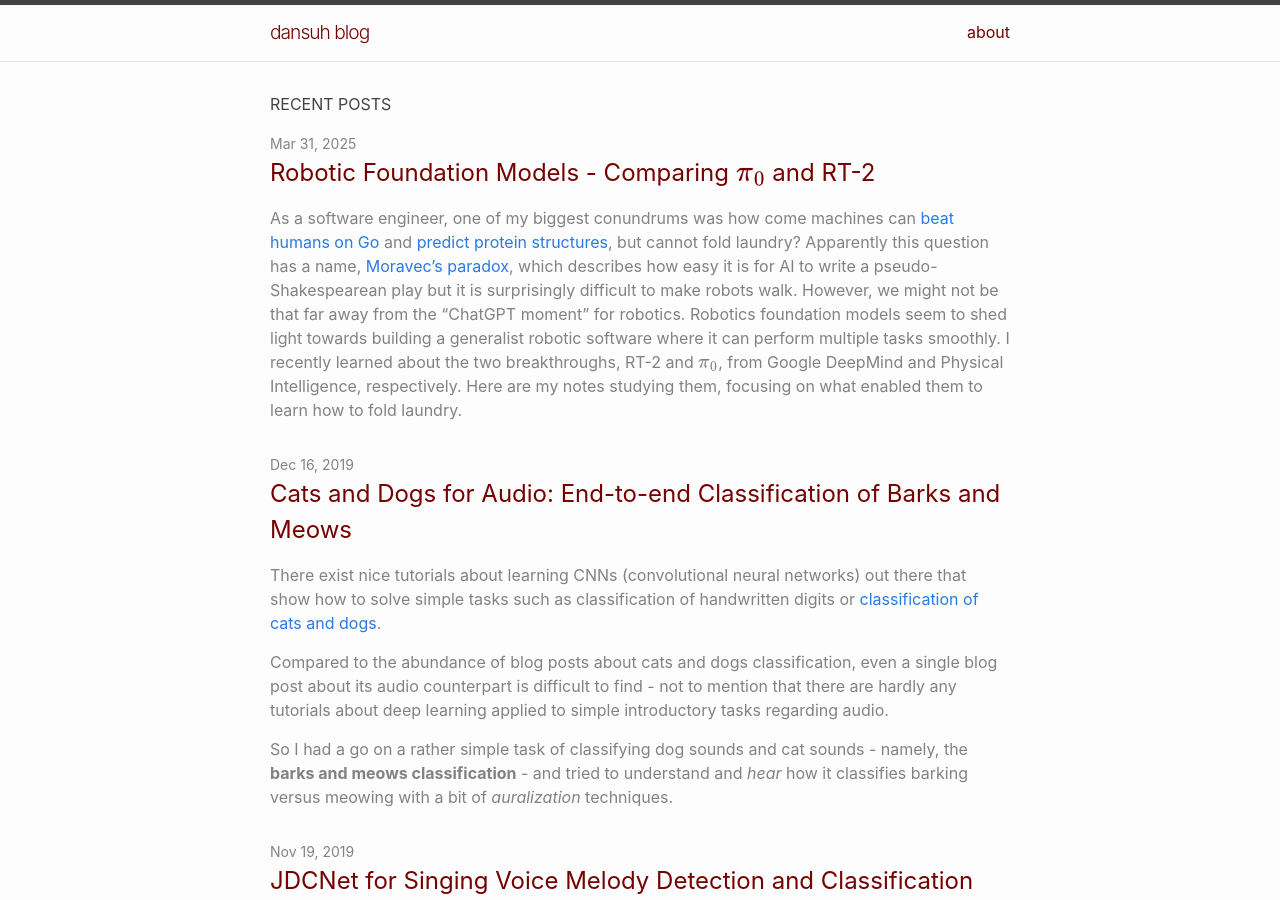
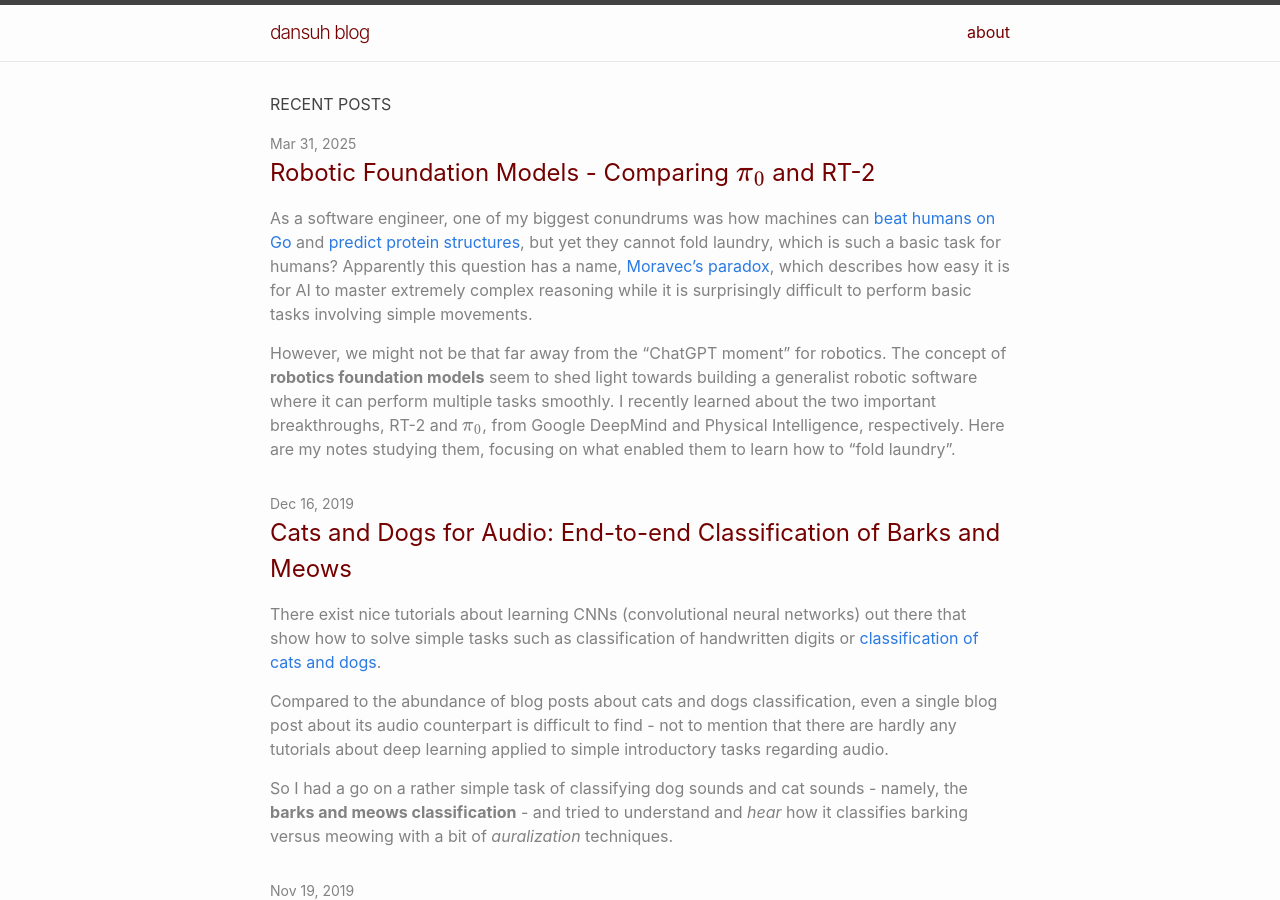
Before and after one commit to dansuh17/dansuh17.github.io, a Jekyll site: the page built from index.markdown, in a window 1280 px wide and 900 px high. Built offline with Jekyll 4.4.1, drawn with Linux system fonts in a browser that asks for light colours; some of the changed lines change nothing that is shown.

Commit message:
Refine pi0-rt2

```diff
--- a/_posts/2025-03-31-pi0-rt2.md
+++ b/_posts/2025-03-31-pi0-rt2.md
@@ -4,13 +4,13 @@
 date: 2025-03-31 12:59:00 +0900
 ---
 
-As a software engineer, one of my biggest conundrums was how come machines can [beat humans on Go](https://deepmind.google/research/breakthroughs/alphago/) and
-[predict protein structures](https://blog.google/technology/ai/google-deepmind-isomorphic-alphafold-3-ai-model/), but cannot fold laundry?
-Apparently this question has a name, [Moravec's paradox](https://en.wikipedia.org/wiki/Moravec%27s_paradox), which describes how easy it is for AI to write a pseudo-Shakespearean play
-but it is surprisingly difficult to make robots walk.
-However, we might not be that far away from the "ChatGPT moment" for robotics. Robotics foundation models seem to shed light towards building a generalist robotic software where
-it can perform multiple tasks smoothly. I recently learned about the two breakthroughs, RT-2 and $\pi_0$, from Google DeepMind and Physical Intelligence, respectively.
-Here are my notes studying them, focusing on what enabled them to learn how to fold laundry.
+As a software engineer, one of my biggest conundrums was how machines can [beat humans on Go](https://deepmind.google/research/breakthroughs/alphago/) and
+[predict protein structures](https://blog.google/technology/ai/google-deepmind-isomorphic-alphafold-3-ai-model/), but yet they cannot fold laundry, which is such a basic task for humans?
+Apparently this question has a name, [Moravec's paradox](https://en.wikipedia.org/wiki/Moravec%27s_paradox), which describes how easy it is for AI to master extremely complex reasoning while it is surprisingly difficult to perform basic tasks involving simple movements.
+
+However, we might not be that far away from the "ChatGPT moment" for robotics. The concept of **robotics foundation models** seem to shed light towards building a generalist robotic software where
+it can perform multiple tasks smoothly. I recently learned about the two important breakthroughs, RT-2 and $\pi_0$, from Google DeepMind and Physical Intelligence, respectively.
+Here are my notes studying them, focusing on what enabled them to learn how to "fold laundry".
 
 <!--more-->
 
@@ -19,7 +19,21 @@
 RT-2 represents a breakthrough in directly transferring the knowledge contained within web-scale vision-language models (VLMs) into robotic control, without having a separate robotic "head" to a VLM.
 Since it directly outputs the action sequence predictions, the authors categorize RT-2 as a vision-language-action (VLA) model.
 
+{% include figure.html
+    src='/assets/img/rt2-overview.png'
+    figcaption='RT-2 overview. Source: [RT-2 Paper](https://robotics-transformer2.github.io/assets/rt2.pdf)'
+    alt='RT-2 Overview'
+%}
+
 * **Core Idea**: The key idea is to re-frame robot control as a sequence modeling problem, integrating actions into the VLM's vocabulary. Specifially, several tokens are reserved for representing actions, encoding the action space consisting of 6 degree-of-freedom positional and rotational displacement, robot gripper extension level, and termination signal. In this manner, action sequences can be considered as another "language" that the VLM should provide answers in.
+
+
+{% include figure.html
+    src='/assets/img/rt2-action-token.png'
+    figcaption='RT-2 action space encoded as action tokens. Source: [RT-2 Project Page](https://robotics-transformer2.github.io/)'
+    alt='RT-2 Action Space'
+%}
+
 
 * **Architecture**: RT-2 is built upon a pre-trained VLM such as PaLI-X and PaLM-E. It takes a visual input and natural-language instructions and outputs sequences of natural language or robotic action tokens.
 
@@ -31,10 +45,18 @@
 
 * **Limitations**: The author points out that although RT-2 was able to generalize over visual concepts through internet-scale pre-training data for VLM, it cannot perform out-of-distribution actions that were never seen during fine-tuning. Also, the computational cost of the model is high, preventing it from performing fast actions.
 
-# $\\pi_0$: Learning from Physics, Acting with Intelligence
+# $\\pi_0$: Enhanced Generalization via Cross-Embodiment Training Data and Flow-Matching Action Expert
 
-$\pi_0$ is a VLA that builds on top of the idea from RT-2 and provides some improvements to provide a more generalist robot policy.
+$\pi_0$ is a VLA that extends RT-2 to build a more generalist robot policy.
 It can adapt to different robotic platforms with different number of DoFs (e.g. one-arm, two-arm) and perform a variety of tasks, including laundry folding and box assembling.
+
+
+{% include figure.html
+    src='/assets/img/pi0-overview.png'
+    figcaption='Pi0 overview. Source: [pi0 blog post](https://www.physicalintelligence.company/blog/pi0)'
+    alt='Pi0 Overview'
+%}
+
 
 * **Core Idea**: There are two main ideas that allows enhancing generality of the $\pi_0$ model: cross-embodiment training data mixture and flow-matching action expert. Cross-embodiment training data represents robotic task-action (manipulation) datasets collected across 8 different types of robots.
 Specifically, it consists of a subset of OXE (Open X-embodiment) dataset and the $\pi$ dataset.
@@ -43,17 +65,19 @@
 * **Architecture**: $\pi_0$ consists of a pre-trained Gemma language model, SigLIP image encoder, and an action expert producing about 50 chunks of continuous action predictions. In contrast to RT-2, $\pi_0$'s VLM does not generate action tokens but utilizes the action expert to predict the actions.
 
 * **Generalization**: $\pi_0$ can perform a variety of different tasks, such as shirt folding and table bussing, out-of-box via direct prompting and shows better results than the baselines OpenVLA and Octo.
-The authors also demonstrate effective post-training behavior of $\pi_0$, where it can learn new, unseen tasks after fine-tuning with relatively small amount of 1- or 2-hour data.
+The authors also demonstrate effective post-training behavior of $\pi_0$, where it can learn new, unseen tasks after fine-tuning with relatively small amount of 1- or 2-hour high-quality data.
 
-* **Multi-Stage Tasks**: With some fine-tuning, $\pi_0$ also demonstrates the capability of executing complex, multi-stage tasks like laundry folding (take out the laundry from the washer, fold it, and stack them on the table) and box building (assemble a box in a flattened state). Baseline models were not able to perform these tasks.
+* **Multi-Stage Tasks**: With some fine-tuning, $\pi_0$ also demonstrates the capability of executing complex, _multi-stage_ tasks like laundry folding (take out the laundry from the washer, fold it, and stack them on the table) and box building (assemble a box in a flattened state). Baseline models were not able to perform these tasks.
 
 * **Limitations**: The optimal dataset mixture that yields more effective training remains unknown. Also, there is an open question of how much diversity in the data results in positive transfer towards generalized robot model.
 
 # Conclusion
 
-Both RT-2 and $\pi_0$ represent significant breakthroughs towards overcoming the limitations of previous robot AI models, which were typically confined to a narrow set of actions.
+Both RT-2 and $\pi_0$ represent significant improvements towards overcoming the limitations of previous robot AI models, which were typically confined to a narrow set of actions.
 By leveraging the power of large language and vision models, these new approaches enable robots to understand and execute tasks with a level of semantic understanding and generalization previously unseen.
-RT-2 shed light to how a combined vison-language-action model can generalize to perform unseen tasks. $\pi_0$ goes further and leverages cross-embodiment data mixture along with flow-matching action export to both generalize on unseen tasks and perform complex, multi-stage tasks such as laundry folding.
+RT-2 shed light to how a combined vison-language-action (VLA) model can generalize to perform unseen tasks. $\pi_0$ goes further and leverages cross-embodiment data mixture along with flow-matching action export to both generalize on unseen tasks and perform complex, multi-stage tasks such as laundry folding.
+
+There exist further advancements, namely [Gemini Robotics](https://deepmind.google/discover/blog/gemini-robotics-brings-ai-into-the-physical-world/) and [Hi Robot](https://www.physicalintelligence.company/research/hirobot) that I plan to review as well. I think we're entering an age where I no longer have to fold my own laundry!
 
 # References
 
```
Also changed, not shown: assets/img/rt2-action-token.png (added), 2 other files.
